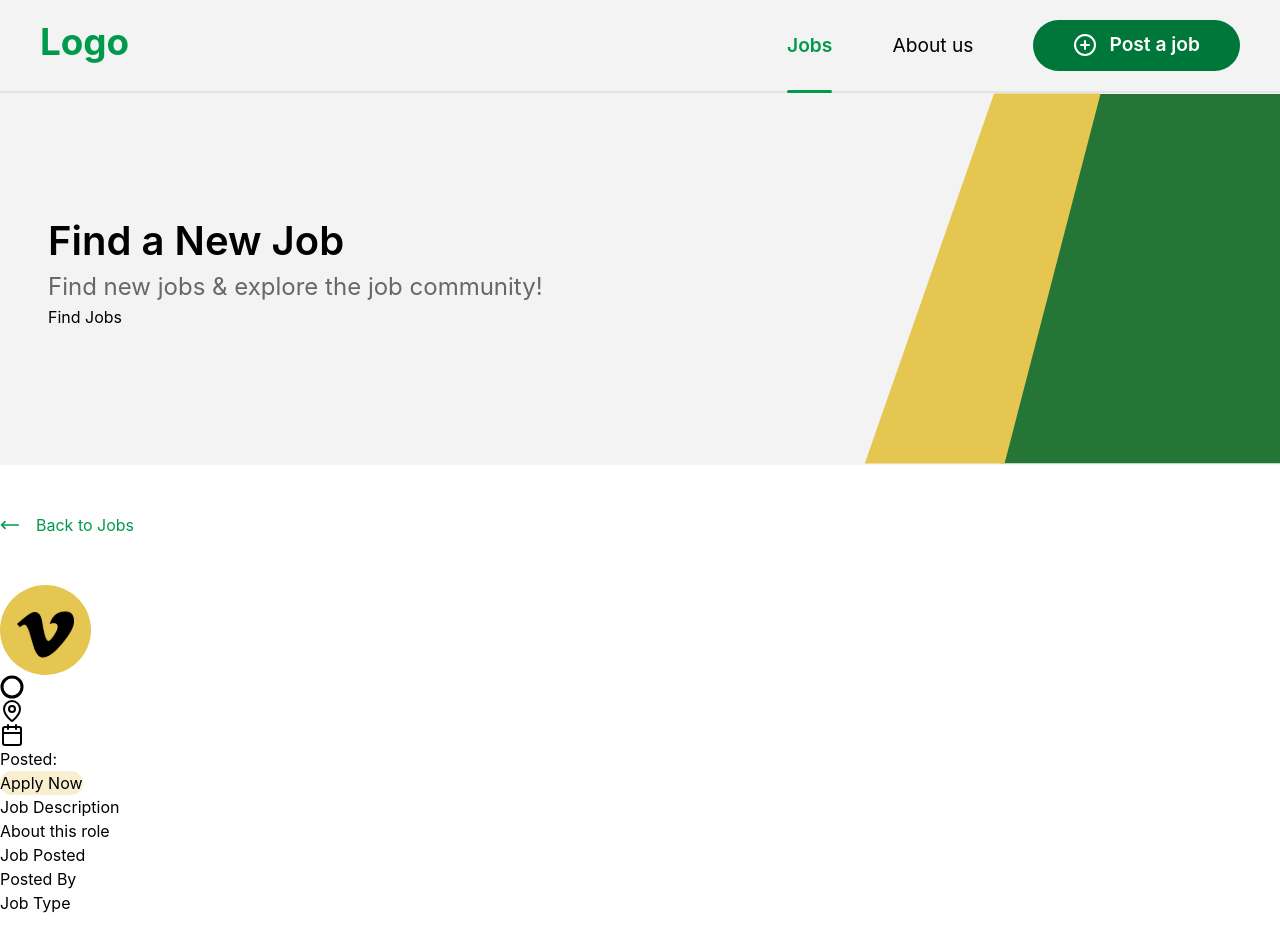
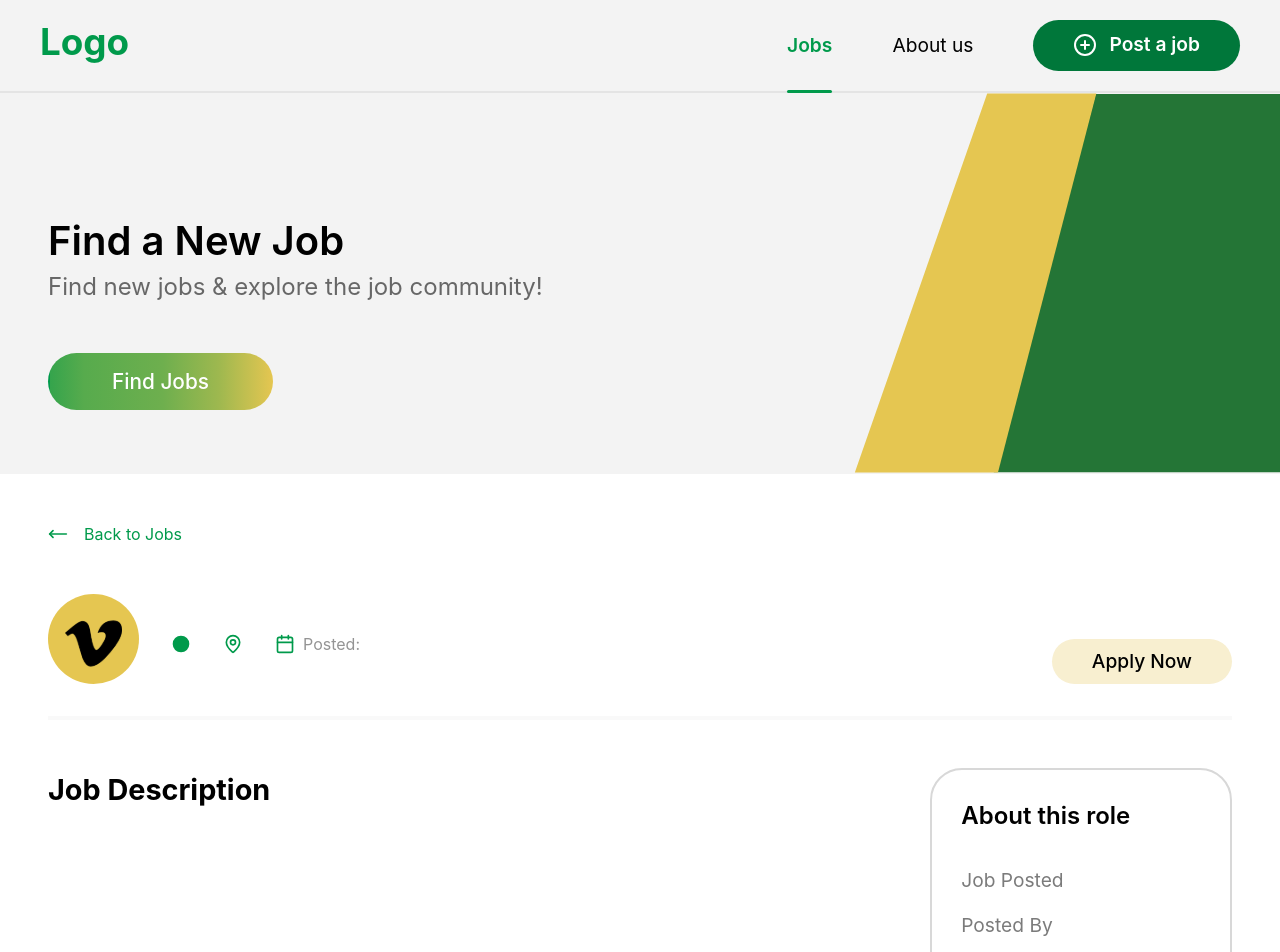
Before and after one commit to JeralSandeeptha/Job-Finder, a React (Vite) app: page /job/1 in a window 1280 px wide. Shown: the top 952 px of the page. Before the commit the page ends 915 px from the top, so only its background shows below. Built offline with nearby package versions, Linux system fonts and the light colour scheme; no server answers.

Commit message:
ProjectDetial_component_1.0

```diff
--- a/src/components/hero/Hero.tsx
+++ b/src/components/hero/Hero.tsx
@@ -20,7 +20,7 @@ const Hero = (props: HeroProps) => {
 
       {
         props.isAddNewJob && (
-          <div className="py-[8.5rem] px-[3rem] lg:w-[50%] sm:w-[100%]">
+          <div className="pt-[8.5rem] pb-[6rem] px-[3rem] lg:w-[50%] sm:w-[100%]">
             <h1 className="font-semibold text-[2.5rem] leading-[1.5rem]">{props.titleOne}</h1>
             <h5 className="text-[#676767] text-[1.5rem] pt-[1rem]">{props.description}</h5>
           </div>
@@ -29,10 +29,10 @@ const Hero = (props: HeroProps) => {
 
       {
         props.isFindJob && (
-          <div className="py-[8.5rem] px-[3rem] lg:w-[50%] sm:w-[100%]">
+          <div className="pt-[8.5rem] pb-[4rem] px-[3rem] lg:w-[50%] sm:w-[100%]">
             <h1 className="font-semibold text-[2.5rem] leading-[1.5rem]">{props.titleOne}</h1>
             <h5 className="text-[#676767] text-[1.5rem] pt-[1rem]">{props.description}</h5>
-            <button>Find Jobs</button>
+            <button className="md:w-max sm:w-[100%] bg-[linear-gradient(to_right,#009A4B_1%,#35A44C_1%,#57AB4D_16%,#6EAF4E_51%,#9EB84F_76%,#E5C651_100%)] mt-[3rem] py-[0.8rem] lg:px-[4rem] md:px-[2rem] text-[white] rounded-full h-fit text-[1.3rem] md:text[1rem] font-medium hover:bg-[linear-gradient(to_left,#009A4B_1%,#35A44C_1%,#57AB4D_16%,#6EAF4E_51%,#9EB84F_76%,#E5C651_100%)] hover:scale-105 transition-all duration-500 ease-in-out">Find Jobs</button>
           </div>
         )
       }
--- a/src/components/job-details/JobDetails.tsx
+++ b/src/components/job-details/JobDetails.tsx
@@ -30,55 +30,57 @@ const JobDetails = () => {
     }, []);
 
     return (
-        <div>
+        <div className="px-[3rem]">
 
-            <Link to={'/'} className="flex items-center gap-4 text-[#009A4B] pb-[3rem]"><MoveLeft size={20} className="stroke-[#009A4B]" />Back to Jobs</Link>
+            <Link to={'/'} className="flex items-center w-fit gap-4 text-[#009A4B] pb-[3rem]"><MoveLeft size={20} className="stroke-[#009A4B]" />Back to Jobs</Link>
 
-            <div>
-                <div>
-                    <img src={jobImage} alt="job-image" />
-                </div>
-                <div>
-                    <h1>{job.title}</h1>
-                    <div>
-                        <div>
-                            <Circle strokeWidth={3} />
-                            <h5>{job.job_type}</h5>
-                        </div>
-                        <div>
-                            <MapPin />
-                            <h5>{job.location}</h5>
-                        </div>
-                        <div>
-                            <Calendar />
-                            <h5>Posted: {job.posted_date}</h5>
+            <div className="md:flex w-[100%] sm:flex-col md:flex-row items-end border-b-4 border-b-[#F9F9F9] pb-[2rem]">
+                <div className="flex items-center gap-[2rem] w-[100%]">
+                    <img src={jobImage} alt="job-image" className=""/>
+                    <div className="flex flex-col gap-[0.7rem]">
+                        <h1 className="font-bold text-[1.8rem]">{job.title}</h1>
+                        <div className="flex items-center gap-[1.5rem]">
+                            <div className="flex items-center gap-[0.5rem]">
+                                <Circle strokeWidth={0} className="w-[20px] h-[20px] fill-[#009A4B]"/>
+                                <h5 className="text-[#949494]">{job.job_type}</h5>
+                            </div>
+                            <div className="flex items-center gap-[0.5rem]">
+                                <MapPin className="w-[20px] h-[20px] stroke-[#009A4B]"/>
+                                <h5 className="text-[#949494]">{job.location}</h5>
+                            </div>
+                            <div className="flex items-center gap-[0.5rem]">
+                                <Calendar className="w-[20px] h-[20px] stroke-[#009A4B]"/>
+                                <h5 className="text-[#949494]">Posted: {job.posted_date}</h5>
+                            </div>
                         </div>
                     </div>
+
                 </div>
-                <div>
-                    <button className="text-[black] bg-[#F8EFD0] rounded-[49px]">Apply Now</button>
+                <div className="pt-[2.5rem]">
+                    <button className="text-[black] bg-[#F8EFD0] rounded-full w-max py-[0.5rem] px-[2.5rem] text-[1.2rem] font-medium hover:bg-[#E5C651] hover:scale-105 transition-all duration-500 ease-in-out ">Apply Now</button>
                 </div>
+
             </div>
 
-            <div>
-                <div>
-                    <h1>Job Description</h1>
-                    <h5>{job.description}</h5>
+            <div className="md:flex sm:flex-col md:flex-row py-[3rem] flex justify-between">
+                <div className="header-title pb-[3rem]">
+                    <h1 className="text-[1.8rem] font-bold pb-[1rem]">Job Description</h1>
+                    <h5 className="text-[1.3rem] text-[black] font-normal">{job.description}</h5>
                 </div>
-                <div>
-                    <h1>About this role</h1>
-                    <div>
-                        <div>
-                            <h5>Job Posted</h5>
-                            <h5>{job.posted_date}</h5>
+                <div className="w-[] border-2 rounded-[2rem] border-[#D8D8D8] py-[1.8rem] pb-[2rem] px-[1.8rem]">
+                    <h1 className="font-semibold text-[1.5rem] pb-[2rem]">About this role</h1>
+                    <div className=" flex flex-col gap-[1rem]">
+                        <div className="flex items-center">
+                            <h5 className="w-[15rem] text-[1.2rem] text-[#7B7B7B]">Job Posted</h5>
+                            <h5 className="font-medium text-[1.2rem]">{job.posted_date}</h5>
                         </div>
-                        <div>
-                            <h5>Posted By</h5>
-                            <h5>{job.posted_by}</h5>
+                        <div className="flex items-center">
+                            <h5 className="w-[15rem] text-[1.2rem] text-[#7B7B7B]">Posted By</h5>
+                            <h5 className="font-medium text-[1.2rem]">{job.posted_by}</h5>
                         </div>
-                        <div>
-                            <h5>Job Type</h5>
-                            <h5>{job.job_type}</h5>
+                        <div className="flex items-center">
+                            <h5 className="w-[15rem] text-[1.2rem] text-[#7B7B7B]">Job Type</h5>
+                            <h5 className="font-medium text-[1.2rem]">{job.job_type}</h5>
                         </div>
                     </div>
                 </div>
```
